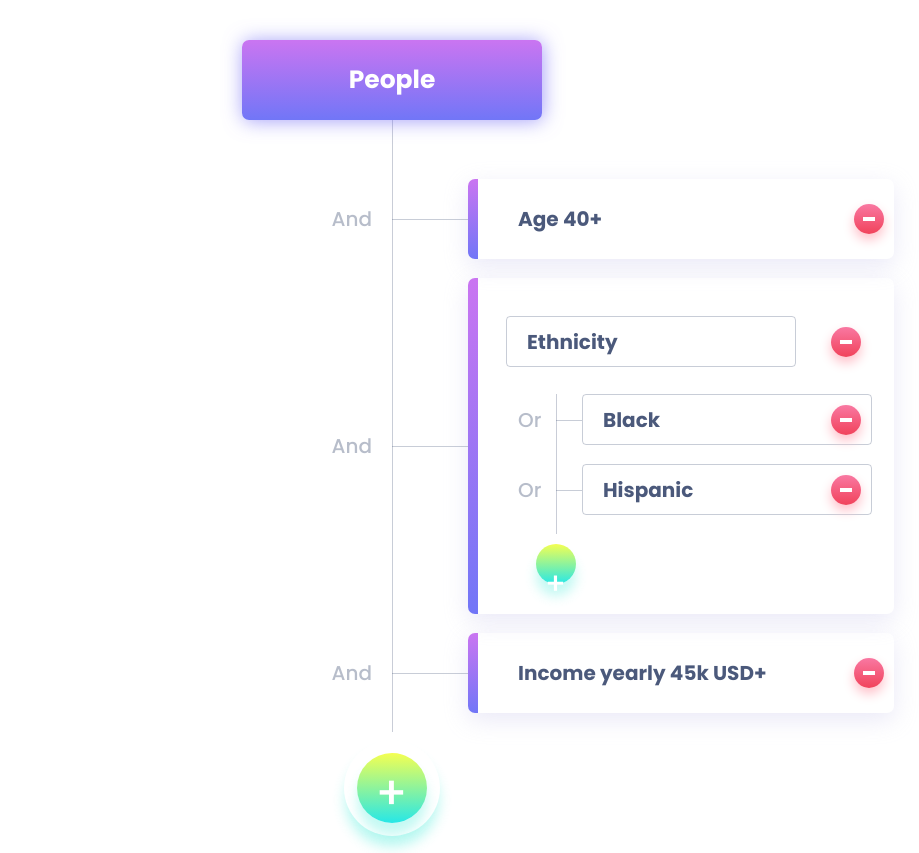
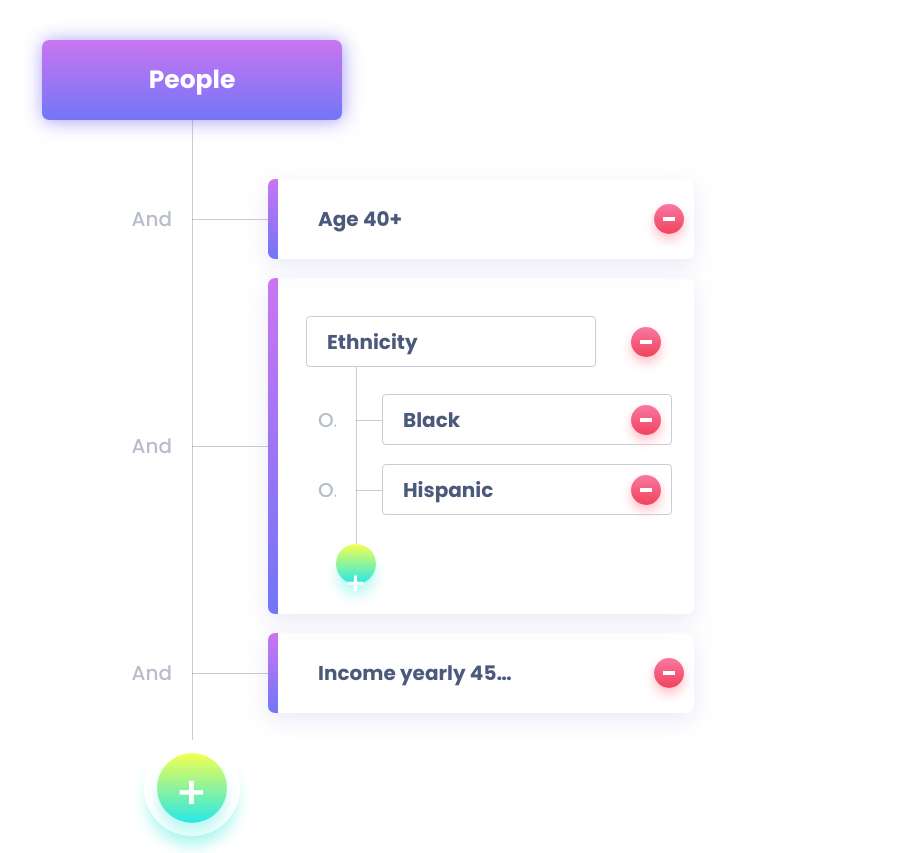
Before and after one commit to mycak/People-Details, a React (Create React App) app: page / in a window 1280 px wide. Shown: the whole page, without its empty margins (108-1027 px from the left). Built offline with nearby package versions, Linux system fonts and the light colour scheme.

Commit message:
ready application without dry check and responsivity

```diff
--- a/src/components/App.js
+++ b/src/components/App.js
@@ -5,12 +5,13 @@ import Branch from './Branch';
 import Header from './Header';
 import Popup from './Popup';
 import { initialData } from '../utils/initialData';
+import { chceckOrder } from '../utils/chceckOrder';
 
 const AppContainer = styled.div`
   display: flex;
   flex-direction: column;
   align-items: flex-start;
-  margin-left: 35rem;
+  margin-left: 15rem;
 `;
 const ShiftContainer = styled.div`
   margin-left: 11.5rem;
@@ -20,8 +21,6 @@ function App() {
   const [state, setState] = useState(initialData);
   const [popupIsOpen, setPopapIsOpen] = useState(false);
   const newId = state.length ? state[state.length - 1].id + 1 : 0;
-  const firstId = state.length ? state[0].id : null;
-  const lastId = state.length ? state[state.length - 1].id : null;
 
   const handleDelete = useCallback(
     (i) => {
@@ -48,8 +47,7 @@ function App() {
       <Header text="People" />
       {state.map((item, i) => (
         <Branch
-          isFirst={firstId === item.id}
-          isLast={lastId === item.id}
+          order={chceckOrder(state, item.id)}
           id={item.id}
           desc={item.desc}
           operator="And"
--- a/src/components/Branch.js
+++ b/src/components/Branch.js
@@ -24,9 +24,8 @@ const OperatorStyles = styled.div`
     content: '';
     position: absolute;
     display: inline-block;
-    height: ${(props) =>
-      props.isFirst ? 'calc(100% + 78px)' : 'calc(100% + 19px)'};
-    top: ${(props) => (props.isFirst ? '-59px' : '0')};
+    height: ${({ theme }) => theme.height};
+    top: ${({ theme }) => theme.top};
     left: 100%;
     z-index: -2;
     border-left: 1px solid rgb(75, 89, 123, 0.3);
@@ -47,6 +46,13 @@ const DetailStyles = styled.div`
   }
 `;
 
+const themesList = {
+  first: { height: 'calc(100% + 78px)', top: '-59px' },
+  inBetween: { height: 'calc(100% + 19px)', top: '0' },
+  last: { height: 'calc(100% + 100px)', top: '0' },
+  onlyOne: { height: 'calc(100% + 108px)', top: '-68px' },
+};
+
 const Branch = ({
   operator,
   id,
@@ -54,17 +60,10 @@ const Branch = ({
   handleDelete,
   kind,
   components,
-  isFirst,
-  isLast,
-}) => {
-  console.log(isFirst);
-  return (
+  order,
+}) => (
   <BranchStyles>
-      <OperatorStyles
-        className="vertical-flex-align"
-        isFirst={isFirst}
-        isLast={isLast}
-      >
+    <OperatorStyles className="vertical-flex-align" theme={themesList[order]}>
       <p>{operator}</p>
     </OperatorStyles>
     <DetailStyles>
@@ -82,6 +81,5 @@ const Branch = ({
     </DetailStyles>
   </BranchStyles>
 );
-};
 
 export default Branch;
--- a/src/components/SingleDetail.js
+++ b/src/components/SingleDetail.js
@@ -36,6 +36,10 @@ export const DetailStyles = styled.div`
     font-size: 2rem;
     margin-left: 2.5em;
     font-weight: 700;
+    white-space: nowrap;
+    overflow: hidden;
+    text-overflow: ellipsis;
+    max-width: 200px;
   }
 `;
 
--- a/src/components/Subtree.js
+++ b/src/components/Subtree.js
@@ -5,6 +5,7 @@ import { DetailStyles } from './SingleDetail';
 import SubtreeBranch from './SubtreeBranch';
 import AddButton from './AddButton';
 import Popup from './Popup';
+import { chceckOrder } from '../utils/chceckOrder';
 
 const ShiftContainer = styled.div`
   margin-left: 6.8rem;
@@ -42,6 +43,7 @@ const Subtree = ({ desc, handleDelete, id, components }) => {
       <SubtreeHeader desc={desc} handleDelete={handleDelete} id={id} />
       {subtreeState.map((item, i) => (
         <SubtreeBranch
+          order={chceckOrder(subtreeState, item.id)}
           id={item.id}
           desc={item.desc}
           operator="Or"
--- a/src/components/SubtreeBranch.js
+++ b/src/components/SubtreeBranch.js
@@ -16,8 +16,8 @@ const OperatorStyles = styled.div`
     content: '';
     position: absolute;
     display: inline-block;
-    height: calc(100% + 19px);
-    top: 0px;
+    height: ${({ theme }) => theme.height};
+    top: ${({ theme }) => theme.top};
     left: 100%;
     z-index: -2;
     border-left: 1px solid rgb(75, 89, 123, 0.3);
@@ -43,9 +43,16 @@ const DetailStyles = styled.div`
   }
 `;
 
-const SubtreeBranch = ({ operator, id, desc, handleDelete }) => (
+const themesList = {
+  first: { height: 'calc(100% + 27px)', top: '-27px' },
+  inBetween: { height: 'calc(100% + 19px)', top: '-19px' },
+  last: { height: 'calc(100% + 48px)', top: '-19px' },
+  onlyOne: { height: 'calc(100% + 56px)', top: '-27px' },
+};
+
+const SubtreeBranch = ({ operator, id, desc, handleDelete, order }) => (
   <BranchStyles>
-    <OperatorStyles className="vertical-flex-align">
+    <OperatorStyles className="vertical-flex-align" theme={themesList[order]}>
       <p>{operator}</p>
     </OperatorStyles>
     <DetailStyles>
--- /dev/null
+++ b/src/utils/chceckOrder.js
@@ -0,0 +1,12 @@
+export const chceckOrder = (array, id) => {
+  if (array.length) {
+    if (array.length === 1) return 'onlyOne';
+    if (array.length > 1) {
+      if (array[0].id === id) return 'first';
+      if (array[array.length - 1].id === id) {
+        return 'last';
+      }
+      return 'inBetween';
+    }
+  } else return null;
+};
```
Also changed, not shown: src/utils/menageState.js (deleted, +0 -7 lines), 1 other file (tests, documents, lock files or other folders). Lines whose indentation alone changed are shown as unchanged.
